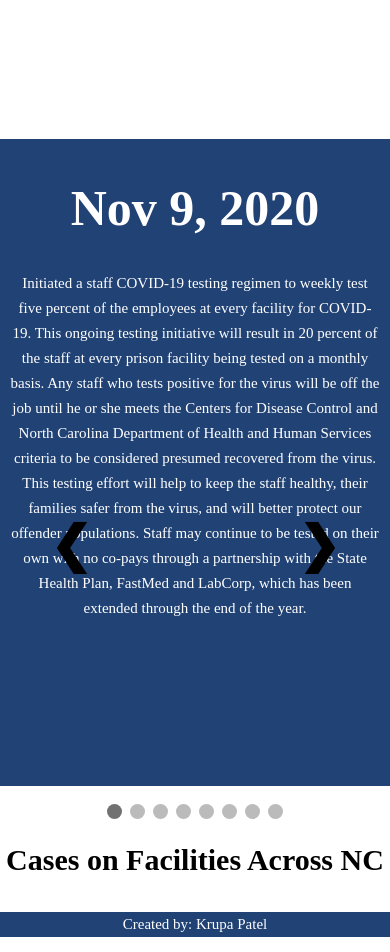
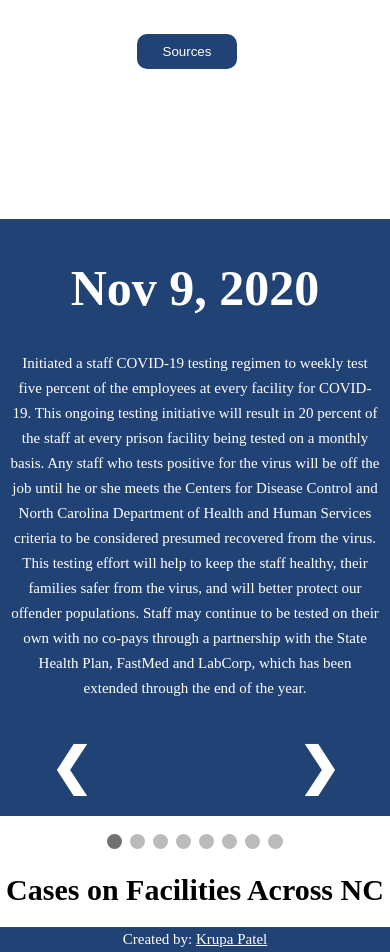
Before and after one commit to krupapatell/project-four, a plain HTML site: page index.html in a window 390 px wide. Shown: the part 740-1692 px from the top of the page. Drawn offline with Linux system fonts and the light colour scheme; a script that the page names is missing.

Commit message:
final changes

```diff
--- a/css/style.css
+++ b/css/style.css
@@ -1,3 +1,8 @@
+.slideshow {
+  position: relative;
+  margin: auto;
+}
+
 div.circle {
   width: 700px;
   height: 700px;
@@ -110,7 +115,19 @@ p.description {
 }
 
 body {
-  margin: 20px auto 0 auto;
+  margin: 0px auto 0 auto;
+  max-width: 100%;
+  overflow-x: hidden;
+}
+
+footer > p {
+  margin: 0px;
+  text-align: center;
+  margin: 0px auto;
+}
+
+.portfolio {
+  color: white;
 }
 
 .flourish-embed {
@@ -218,7 +235,7 @@ body {
     width: 100%;
     max-width: 768px;
     padding-bottom: 150px;
-    padding-top: 50px;
+    padding-top: 150px;
     top: 0px;
   }
 
@@ -247,15 +264,15 @@ body {
   }
 
   .next {
-    bottom: 0px;
-    top: 50%;
-    color: black;
+    bottom: 20px;
+    top: unset;
+    color: white;
   }
 
   .prev {
-    bottom: 0px;
-    top: 50%;
-    color: black;
+    bottom: 20px;
+    top: unset;
+    color: white;
   }
 
   div.circle {
@@ -269,7 +286,7 @@ body {
   div.circle {
     width: 100%;
     height: auto;
-    padding-bottom: 150px;
+    padding-bottom: 100px;
     border-radius: 0px;
     margin: auto;
     margin-top: 150px;
@@ -284,8 +301,4 @@ body {
   .flourish-embed {
     width: 100%;
   }
-  .slideshow {
-    position: relative;
-    margin: auto;
-  }
 }
--- a/index.html
+++ b/index.html
@@ -84,7 +84,7 @@
   <!-- Next and previous buttons -->
   <a class="prev" onclick="plusSlides(-1)">&#10094;</a>
   <a class="next" onclick="plusSlides(1)">&#10095;</a>
-<div>
+</div>
 <br>
 
 <!-- The dots/circles -->
@@ -106,7 +106,7 @@
     <div class="flourish-embed flourish-chart" data-src="visualisation/4395921"><script src="https://public.flourish.studio/resources/embed.js"></script></div>
 
     <footer>
-      <p>Created by: Krupa Patel</p>
+      <p>Created by: <a class="portfolio" href="http://krupatel.mejowp.com/">Krupa Patel</a> </p>
     </footer>
 </body>
 </html>
```
